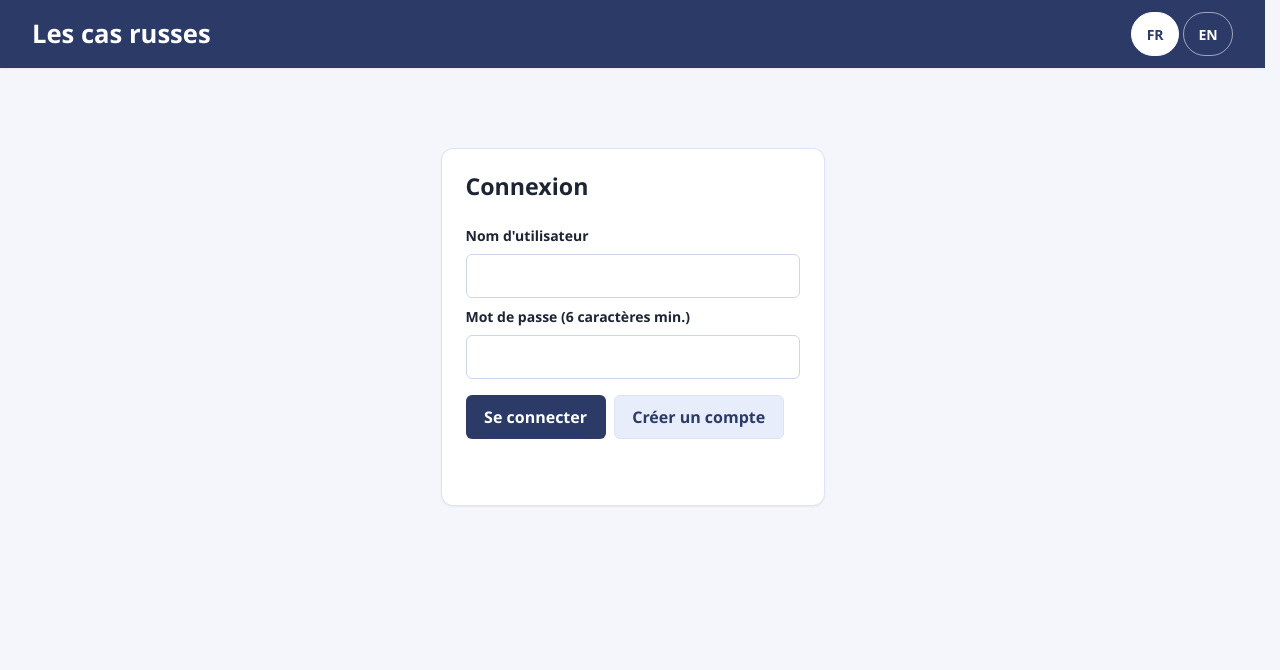
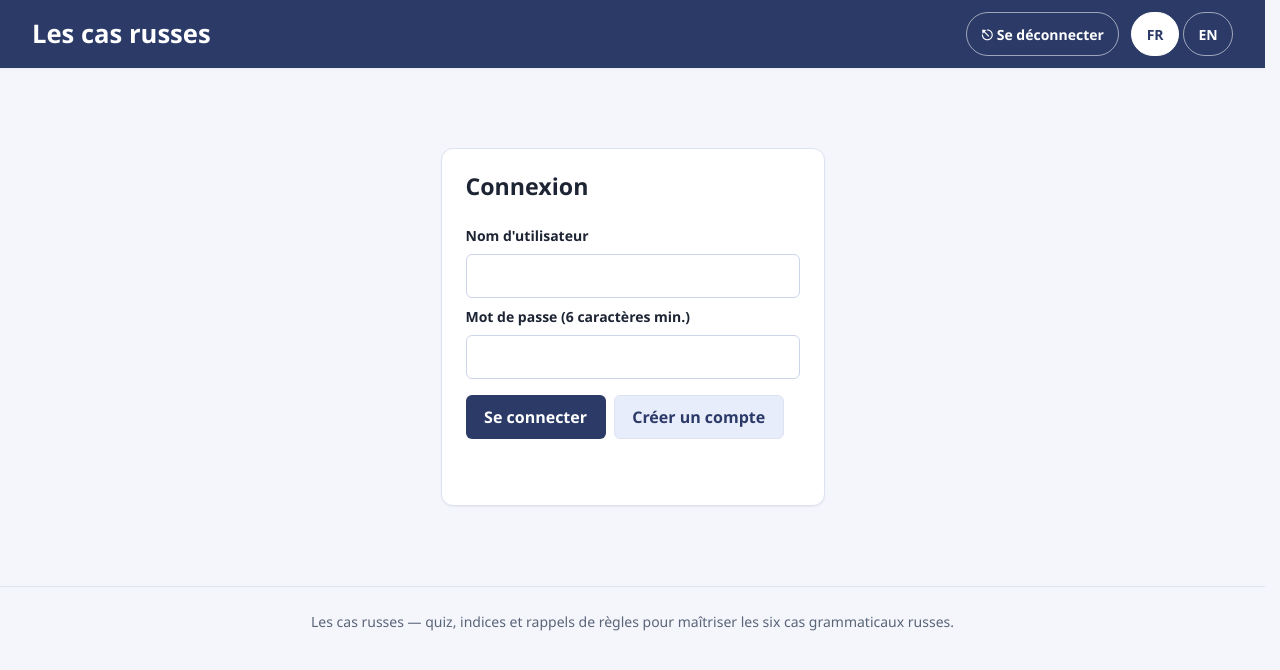
Before and after one commit to cyrilsx/russian_cases, a web app: page /src/main/resources/META-INF/resources/index.html in a window 1280 px wide. Shown: the top 670 px of the page. Run offline with its HTML, style and script files only (its server is not run), Linux system fonts and the light colour scheme; data that the repository does not hold is empty.

Commit message:
Phase 2: semantic HTML, head metadata, landmarks and native dialogs
- index.html: meta description, robots noindex (authenticated app), color-scheme,
  theme-color (light/dark), Open Graph tags, SVG/ICO/apple-touch icons, skip link,
  footer landmark, section aria-labelledby, for/id label association, enterkeyhint,
  role=status + aria-live on feedback/hint/rule, role=group on lang toggle,
  icon+text logout button, admin tabs as tablist, defer on script, tabindex=-1 on main
- app.js: confirm()/alert() replaced by a promise-based native <dialog> modal
  (askConfirm/showAlert); admin edit form moved into a modal <dialog> with backdrop
  click and Esc close; new i18n keys (skip link, nav label, footer, modal, admin form)
- styles.css: dialog + backdrop + footer + logout styles, admin-form [open] handling
- favicon.svg, favicon.ico (32x32 PNG-in-ICO), apple-touch-icon.png (180x180)

Co-authored-by: cyrilsx <cyrilsx@users.noreply.github.com>

```diff
--- a/webapp/src/main/resources/META-INF/resources/app.js
+++ b/webapp/src/main/resources/META-INF/resources/app.js
@@ -79,6 +79,12 @@ const i18n = {
         all: "Tous",
         saved: "Enregistré.",
         error: "Erreur",
+        skipLink: "Aller au contenu principal",
+        navLabel: "Navigation principale",
+        footer: "Les cas russes — quiz, indices et rappels de règles pour maîtriser les six cas grammaticaux russes.",
+        adminForm: "Formulaire d'administration",
+        confirm: "Confirmer",
+        ok: "OK",
     },
     en: {
         title: "Russian Cases",
@@ -147,6 +153,12 @@ const i18n = {
         all: "All",
         saved: "Saved.",
         error: "Error",
+        skipLink: "Skip to main content",
+        navLabel: "Main navigation",
+        footer: "Russian Cases — quizzes, hints and rule reminders to master the six Russian grammatical cases.",
+        adminForm: "Administration form",
+        confirm: "Confirm",
+        ok: "OK",
     },
 };
 
@@ -205,7 +217,13 @@ function applyLang() {
     el("password-label").textContent = t().password;
     el("login-btn").textContent = t().login;
     el("register-btn").textContent = t().register;
-    el("logout-btn").textContent = t().logout;
+    el("logout-label").textContent = t().logout;
+    el("skip-link").textContent = t().skipLink;
+    el("main-nav").setAttribute("aria-label", t().navLabel);
+    el("admin-view").setAttribute("aria-label", t().admin);
+    el("admin-form").setAttribute("aria-label", t().adminForm);
+    el("footer-text").textContent = t().footer;
+    el("modal-cancel").textContent = t().cancel;
     el("nav-quiz-btn").textContent = t().quiz;
     el("nav-admin-btn").textContent = t().admin;
     document.querySelectorAll(".admin-tab").forEach((b) => {
@@ -278,6 +296,25 @@ function logout() {
     localStorage.removeItem("rc-token");
     localStorage.removeItem("rc-username");
     showAuth();
+}
+
+let modalResolve = null;
+
+function openModal(message, mode) {
+    const dlg = el("modal-dialog");
+    el("modal-message").textContent = message;
+    el("modal-ok").textContent = mode === "confirm" ? t().confirm : t().ok;
+    el("modal-cancel").classList.toggle("hidden", mode !== "confirm");
+    dlg.showModal();
+    return new Promise((resolve) => { modalResolve = resolve; });
+}
+
+function askConfirm(message) {
+    return openModal(message, "confirm");
+}
+
+function showAlert(message) {
+    return openModal(message, "alert");
 }
 
 function setView(view) {
@@ -401,7 +438,7 @@ async function loadSummary() {
 async function renderAdminTab() {
     document.querySelectorAll(".admin-tab").forEach((b) =>
         b.classList.toggle("active", b.dataset.tab === state.adminTab));
-    el("admin-form").classList.add("hidden");
+    el("admin-form").close();
     const content = el("admin-content");
     content.innerHTML = "";
     try {
@@ -441,11 +478,11 @@ async function renderAdminLevels(content) {
     content.querySelectorAll("tbody tr").forEach((tr, i) => {
         tr.querySelector(".act-edit").addEventListener("click", () => levelForm(levels[i]));
         tr.querySelector(".act-del").addEventListener("click", async () => {
-            if (!confirm(t().confirmDelete)) return;
+            if (!(await askConfirm(t().confirmDelete))) return;
             try {
                 await api("/api/admin/levels/" + levels[i].id, { method: "DELETE" });
                 renderAdminTab();
-            } catch (e) { alert(e.message); }
+            } catch (e) { showAlert(e.message); }
         });
     });
 }
@@ -500,11 +537,11 @@ async function renderAdminQuestions(content) {
     content.querySelectorAll("tbody tr").forEach((tr, i) => {
         tr.querySelector(".act-edit").addEventListener("click", () => questionForm(questions[i], levels, rules, cases));
         tr.querySelector(".act-del").addEventListener("click", async () => {
-            if (!confirm(t().confirmDelete)) return;
+            if (!(await askConfirm(t().confirmDelete))) return;
             try {
                 await api("/api/admin/questions/" + questions[i].id, { method: "DELETE" });
                 renderAdminTab();
-            } catch (e) { alert(e.message); }
+            } catch (e) { showAlert(e.message); }
         });
     });
 }
@@ -555,11 +592,11 @@ async function renderAdminRules(content) {
     content.querySelectorAll("tbody tr").forEach((tr, i) => {
         tr.querySelector(".act-edit").addEventListener("click", () => ruleForm(rules[i], rules));
         tr.querySelector(".act-del").addEventListener("click", async () => {
-            if (!confirm(t().confirmDelete)) return;
+            if (!(await askConfirm(t().confirmDelete))) return;
             try {
                 await api("/api/admin/rules/" + rules[i].id, { method: "DELETE" });
                 renderAdminTab();
-            } catch (e) { alert(e.message); }
+            } catch (e) { showAlert(e.message); }
         });
     });
 }
@@ -604,14 +641,14 @@ async function renderAdminUsers(content) {
                     method: "PUT",
                     body: JSON.stringify({ role: e.target.value }),
                 });
-            } catch (err) { alert(err.message); renderAdminTab(); }
+            } catch (err) { showAlert(err.message); renderAdminTab(); }
         });
         tr.querySelector(".act-del").addEventListener("click", async () => {
-            if (!confirm(t().confirmDelete)) return;
+            if (!(await askConfirm(t().confirmDelete))) return;
             try {
                 await api("/api/admin/users/" + users[i].id, { method: "DELETE" });
                 renderAdminTab();
-            } catch (e) { alert(e.message); }
+            } catch (e) { showAlert(e.message); }
         });
     });
 }
@@ -630,18 +667,17 @@ async function renderAdminProgress(content) {
     content.querySelectorAll("tbody tr").forEach((tr) => {
         tr.querySelector(".act-reset").addEventListener("click", async () => {
             const userId = tr.firstElementChild.textContent;
-            if (!confirm(t().confirmReset)) return;
+            if (!(await askConfirm(t().confirmReset))) return;
             try {
                 await api("/api/admin/progress/" + encodeURIComponent(userId), { method: "DELETE" });
                 renderAdminTab();
-            } catch (e) { alert(e.message); }
+            } catch (e) { showAlert(e.message); }
         });
     });
 }
 
 function showAdminForm(fields, onSubmit) {
     const form = el("admin-form");
-    form.classList.remove("hidden");
     let html = "";
     for (const f of fields) {
         html += "<label>" + esc(f.label) + "</label>";
@@ -659,19 +695,20 @@ function showAdminForm(fields, onSubmit) {
         "<button class='btn secondary' id='admin-cancel'>" + esc(t().cancel) + "</button></div>" +
         "<p id='admin-form-msg' class='feedback'></p>";
     form.innerHTML = html;
-    el("admin-cancel").addEventListener("click", () => form.classList.add("hidden"));
+    form.onclick = (e) => { if (e.target === form) form.close(); };
+    el("admin-cancel").addEventListener("click", () => form.close());
     el("admin-save").addEventListener("click", async () => {
         const values = {};
         form.querySelectorAll(".fld").forEach((input) => { values[input.dataset.key] = input.value; });
         try {
             await onSubmit(values);
-            form.classList.add("hidden");
+            form.close();
         } catch (e) {
             el("admin-form-msg").textContent = e.message;
             el("admin-form-msg").className = "feedback ko";
         }
     });
-    form.scrollIntoView({ behavior: "smooth" });
+    form.showModal();
 }
 
 /* ---------------- wiring ---------------- */
@@ -702,6 +739,20 @@ el("next-btn").addEventListener("click", () => {
 });
 el("hint-btn").addEventListener("click", () => el("hint-box").classList.toggle("hidden"));
 el("rule-btn").addEventListener("click", () => el("rule-box").classList.toggle("hidden"));
+el("modal-ok").addEventListener("click", () => {
+    el("modal-dialog").close();
+    if (modalResolve) { modalResolve(true); modalResolve = null; }
+});
+el("modal-cancel").addEventListener("click", () => {
+    el("modal-dialog").close();
+    if (modalResolve) { modalResolve(false); modalResolve = null; }
+});
+el("modal-dialog").addEventListener("click", (e) => {
+    if (e.target === e.currentTarget) {
+        e.currentTarget.close();
+        if (modalResolve) { modalResolve(false); modalResolve = null; }
+    }
+});
 
 applyLang();
 if (state.token) {
--- a/webapp/src/main/resources/META-INF/resources/index.html
+++ b/webapp/src/main/resources/META-INF/resources/index.html
@@ -4,50 +4,64 @@
     <meta charset="UTF-8">
     <meta name="viewport" content="width=device-width, initial-scale=1.0">
     <title>Les cas russes / Russian Cases</title>
+    <meta name="description" content="Apprenez et exercez-vous aux six cas grammaticaux russes (nominatif, génitif, datif, accusatif, instrumental, prépositionnel) : quiz par niveau, indices, rappels de règles et suivi de progression. / Learn and practise the six Russian grammatical cases with level-based quizzes, hints, rule reminders and progress tracking.">
+    <meta name="robots" content="noindex, nofollow">
+    <meta name="color-scheme" content="light dark">
+    <meta name="theme-color" media="(prefers-color-scheme: light)" content="#2b3a67">
+    <meta name="theme-color" media="(prefers-color-scheme: dark)" content="#10182b">
+    <meta property="og:title" content="Les cas russes / Russian Cases">
+    <meta property="og:description" content="Quiz par niveau, indices et rappels de règles pour maîtriser les six cas grammaticaux russes. / Level-based quizzes, hints and rule reminders for the six Russian grammatical cases.">
+    <meta property="og:type" content="website">
+    <meta property="og:locale" content="fr_FR">
+    <meta property="og:locale:alternate" content="en_US">
+    <link rel="icon" href="favicon.svg" type="image/svg+xml">
+    <link rel="icon" href="favicon.ico" sizes="32x32">
+    <link rel="apple-touch-icon" href="apple-touch-icon.png">
     <link rel="stylesheet" href="styles.css">
 </head>
 <body>
+<a class="skip-link" id="skip-link" href="#main-content">Aller au contenu principal</a>
 <header>
     <h1 id="app-title">Les cas russes</h1>
     <div class="header-right">
         <span id="current-user" class="hidden"></span>
-        <button id="logout-btn" class="lang-btn hidden">⎋</button>
-        <div class="lang-toggle">
-            <button id="lang-fr" class="lang-btn">FR</button>
-            <button id="lang-en" class="lang-btn">EN</button>
+        <button id="logout-btn" class="lang-btn hidden"><span aria-hidden="true">&#9099;</span><span id="logout-label">Se déconnecter</span></button>
+        <div class="lang-toggle" role="group" aria-label="Langue / Language">
+            <button id="lang-fr" class="lang-btn" lang="fr">FR</button>
+            <button id="lang-en" class="lang-btn" lang="en">EN</button>
         </div>
     </div>
 </header>
 
-<section id="auth-section" class="hidden">
+<section id="auth-section" class="hidden" aria-labelledby="auth-title">
     <div class="card auth-card">
         <h2 id="auth-title">Connexion</h2>
-        <label id="username-label">Nom d'utilisateur</label>
-        <input id="username" type="text" autocomplete="username">
-        <label id="password-label">Mot de passe</label>
-        <input id="password" type="password" autocomplete="current-password">
+        <label id="username-label" for="username">Nom d'utilisateur</label>
+        <input id="username" type="text" autocomplete="username" enterkeyhint="next">
+        <label id="password-label" for="password">Mot de passe</label>
+        <input id="password" type="password" autocomplete="current-password" enterkeyhint="go">
         <div class="actions">
             <button id="login-btn" class="btn primary">Se connecter</button>
             <button id="register-btn" class="btn secondary">Créer un compte</button>
         </div>
-        <p id="auth-feedback" class="feedback"></p>
+        <p id="auth-feedback" class="feedback" role="status" aria-live="polite"></p>
     </div>
 </section>
 
-<main id="main-content" class="hidden">
-    <nav id="main-nav">
+<main id="main-content" class="hidden" tabindex="-1">
+    <nav id="main-nav" aria-label="Navigation principale">
         <button id="nav-quiz-btn" class="lang-btn active">Quiz</button>
         <button id="nav-admin-btn" class="lang-btn hidden">Administration</button>
     </nav>
 
     <div id="quiz-view">
-        <section id="levels-section">
+        <section id="levels-section" aria-labelledby="levels-heading">
             <h2 id="levels-heading">Niveaux</h2>
             <div id="levels" class="levels"></div>
         </section>
 
-        <section id="quiz-section" class="hidden">
-            <button id="back-btn" class="btn secondary">← <span id="back-label">Retour</span></button>
+        <section id="quiz-section" class="hidden" aria-labelledby="level-title">
+            <button id="back-btn" class="btn secondary">&#8592; <span id="back-label">Retour</span></button>
             <h2 id="level-title"></h2>
             <p id="level-description" class="description"></p>
             <div id="progress-bar" class="progress-bar"><div id="progress-fill"></div></div>
@@ -60,32 +74,45 @@
                     <button id="hint-btn" class="btn secondary">Indice</button>
                     <button id="rule-btn" class="btn secondary">Rappel de règle</button>
                 </div>
-                <p id="feedback" class="feedback"></p>
-                <div id="hint-box" class="hint hidden"></div>
-                <div id="rule-box" class="rule hidden"></div>
+                <p id="feedback" class="feedback" role="status" aria-live="polite"></p>
+                <div id="hint-box" class="hint hidden" aria-live="polite"></div>
+                <div id="rule-box" class="rule hidden" aria-live="polite"></div>
             </div>
-            <button id="next-btn" class="btn primary hidden">Question suivante →</button>
+            <button id="next-btn" class="btn primary hidden">Question suivante &#8594;</button>
         </section>
 
-        <section id="progress-section">
+        <section id="progress-section" aria-labelledby="progress-heading">
             <h2 id="progress-heading">Ma progression</h2>
             <div id="progress-summary"></div>
         </section>
     </div>
 
-    <div id="admin-view" class="hidden">
-        <div class="admin-tabs">
-            <button class="lang-btn admin-tab active" data-tab="levels">Niveaux</button>
-            <button class="lang-btn admin-tab" data-tab="questions">Questions</button>
-            <button class="lang-btn admin-tab" data-tab="rules">Règles</button>
-            <button class="lang-btn admin-tab" data-tab="users">Utilisateurs</button>
-            <button class="lang-btn admin-tab" data-tab="progress">Progression</button>
+    <div id="admin-view" class="hidden" aria-label="Administration">
+        <div class="admin-tabs" role="tablist">
+            <button class="lang-btn admin-tab active" data-tab="levels" role="tab">Niveaux</button>
+            <button class="lang-btn admin-tab" data-tab="questions" role="tab">Questions</button>
+            <button class="lang-btn admin-tab" data-tab="rules" role="tab">Règles</button>
+            <button class="lang-btn admin-tab" data-tab="users" role="tab">Utilisateurs</button>
+            <button class="lang-btn admin-tab" data-tab="progress" role="tab">Progression</button>
         </div>
         <div id="admin-content"></div>
-        <div id="admin-form" class="card hidden"></div>
     </div>
 </main>
 
-<script src="app.js"></script>
+<footer>
+    <p id="footer-text">Les cas russes</p>
+</footer>
+
+<dialog id="modal-dialog" aria-labelledby="modal-message">
+    <p id="modal-message"></p>
+    <div class="actions">
+        <button id="modal-ok" class="btn primary">OK</button>
+        <button id="modal-cancel" class="btn secondary">Annuler</button>
+    </div>
+</dialog>
+
+<dialog id="admin-form"></dialog>
+
+<script src="app.js" defer></script>
 </body>
 </html>
--- a/webapp/src/main/resources/META-INF/resources/styles.css
+++ b/webapp/src/main/resources/META-INF/resources/styles.css
@@ -635,7 +635,6 @@ textarea:focus {
 #admin-form {
     display: grid;
     gap: var(--space-2);
-    margin-top: var(--space-4);
 }
 
 @media (max-width: 40rem) {
@@ -653,3 +652,44 @@ textarea:focus {
         text-align: center;
     }
 }
+
+footer {
+    padding: var(--space-5) clamp(1rem, 4vw, 2rem);
+    border-top: 1px solid var(--border);
+    color: var(--text-muted);
+    font-size: var(--text-sm);
+    text-align: center;
+}
+
+footer p {
+    margin: 0;
+}
+
+dialog {
+    width: min(100% - 2rem, 40rem);
+    max-width: calc(100dvw - 2rem);
+    padding: var(--space-5);
+    background: var(--surface);
+    color: var(--text);
+    border: 1px solid var(--border);
+    border-radius: var(--radius-lg);
+    box-shadow: var(--shadow-md);
+}
+
+dialog::backdrop {
+    background: rgba(10, 14, 25, 0.55);
+}
+
+#admin-form:not([open]) {
+    display: none;
+}
+
+#modal-message {
+    margin: 0 0 var(--space-3);
+}
+
+#logout-btn {
+    display: inline-flex;
+    align-items: center;
+    gap: var(--space-1);
+}
```
Also changed, not shown: webapp/src/main/resources/META-INF/resources/apple-touch-icon.png (added), webapp/src/main/resources/META-INF/resources/favicon.ico (added), webapp/src/main/resources/META-INF/resources/favicon.svg (added).
